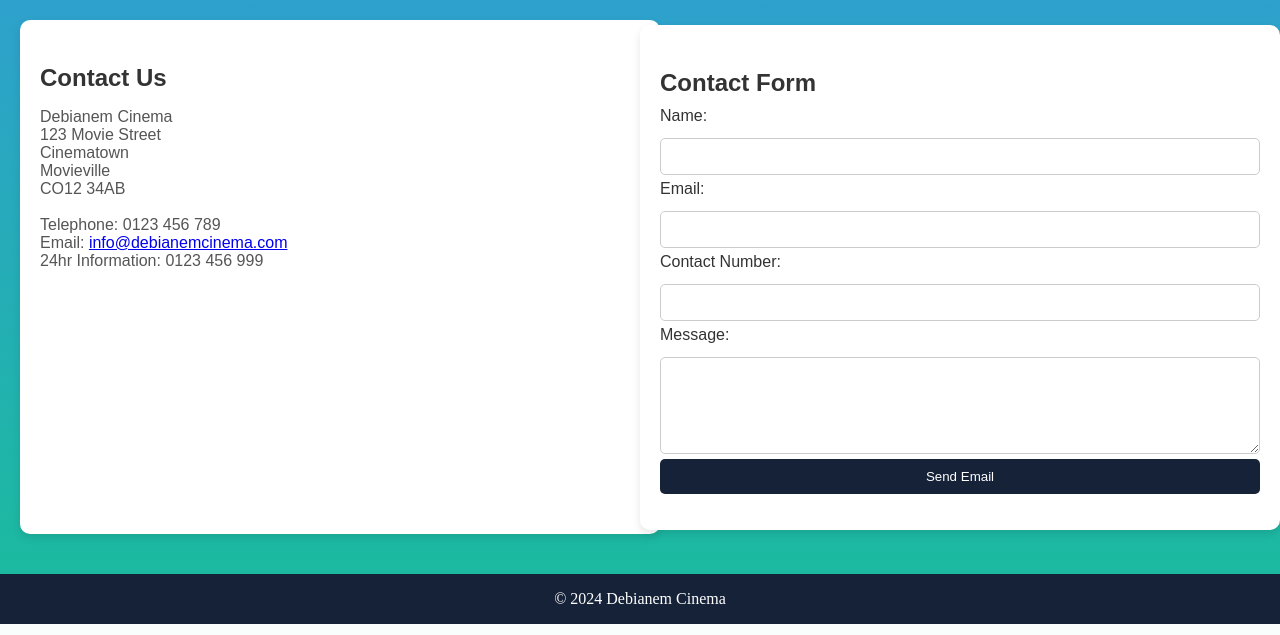
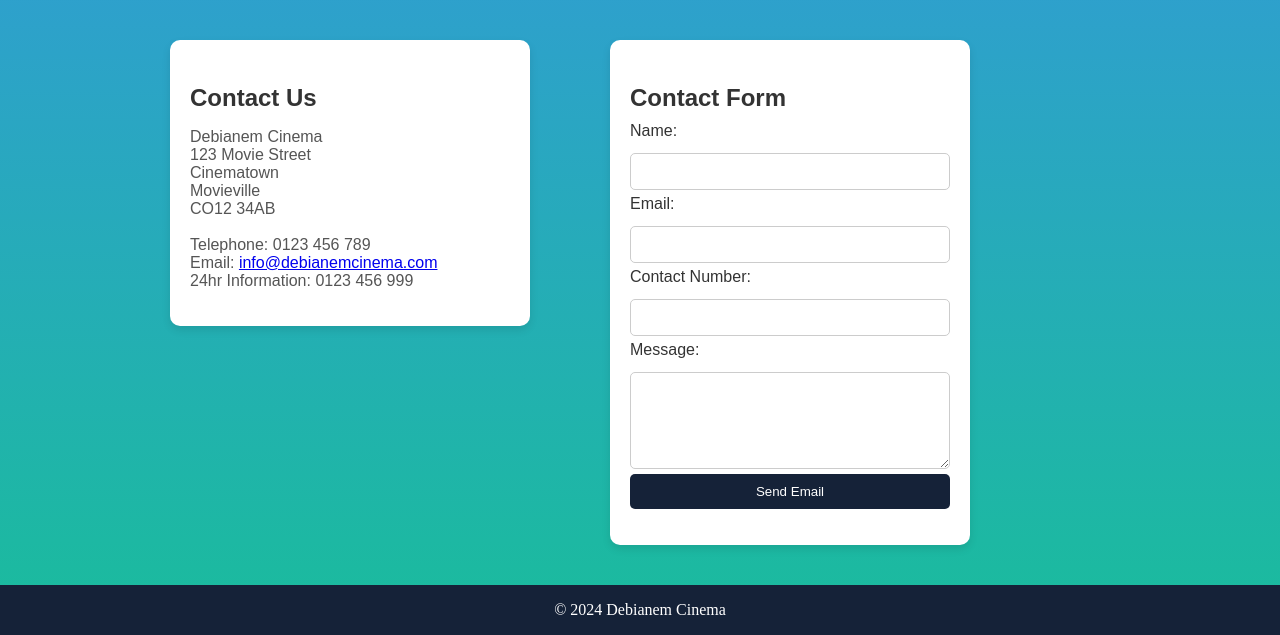
Before and after one commit to getbenjamin1/Cinema-Booking-System, a Flask app: page /contact in a window 1280 px wide. Shown: the part 202-837 px from the top of the page. Run offline with Flask 3, Linux system fonts and the light colour scheme; parts of the project's set-up code (start-up, migrations or seed data) failed here and were passed over.

Commit message:
Update contact.html

```diff
--- a/templates/contact.html
+++ b/templates/contact.html
@@ -271,12 +271,15 @@
 
         /* New styles for the contact form */
         .container {
-            display: grid;
+            display: flex;
+            flex-wrap: wrap;
             grid-template-columns: 1fr 1fr;
-            justify-content: center;
-            align-items: center;
+            justify-content: space-between;
+            align-items: baseline;
             flex-grow: 0; /* Occupy remaining vertical space */
             padding: 20px;
+            max-width: 800px; /* Adjusted max-width */
+            margin: 20px 30px auto 150px; /* Center the container */
         }
         .container1 {
             display:flex;
@@ -286,7 +289,17 @@
             padding: 20px;
         }
         .card {
-            width: 100%;
+            width: 40%;
+            max-width: 600px;
+            background-color: #fff;
+            border-radius: 10px;
+            box-shadow: 0 4px 8px rgba(0, 0, 0, 0.1);
+            padding: 20px;
+            margin-bottom: 20px;
+
+        }
+        .card1 {
+            width: 40%;
             max-width: 600px;
             background-color: #fff;
             border-radius: 10px;
@@ -296,7 +309,6 @@
 
         }
 
-
         .card-title {
             font-size: 24px;
             color: #333;
@@ -305,7 +317,6 @@
 
         .card-content p {
             color: #555;
-            height: 390px;
         }
 
         input[type="text"],
@@ -352,7 +363,7 @@
 
 
  <div class="container">
-    <div class="card">
+    <div class="card1">
         <div class="card-content">
             <h3 class="card-title">Contact Us</h3>
             <p>
```
